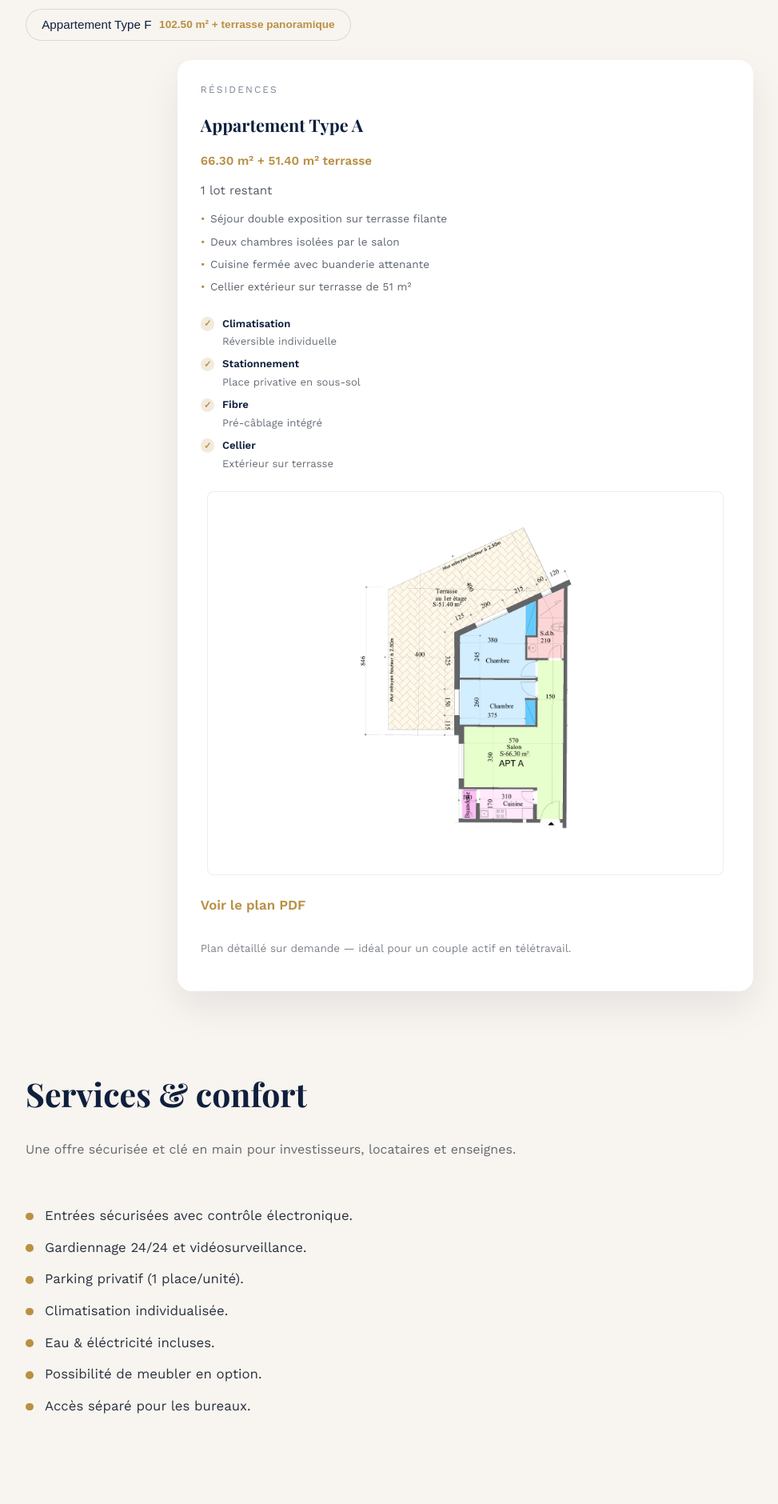
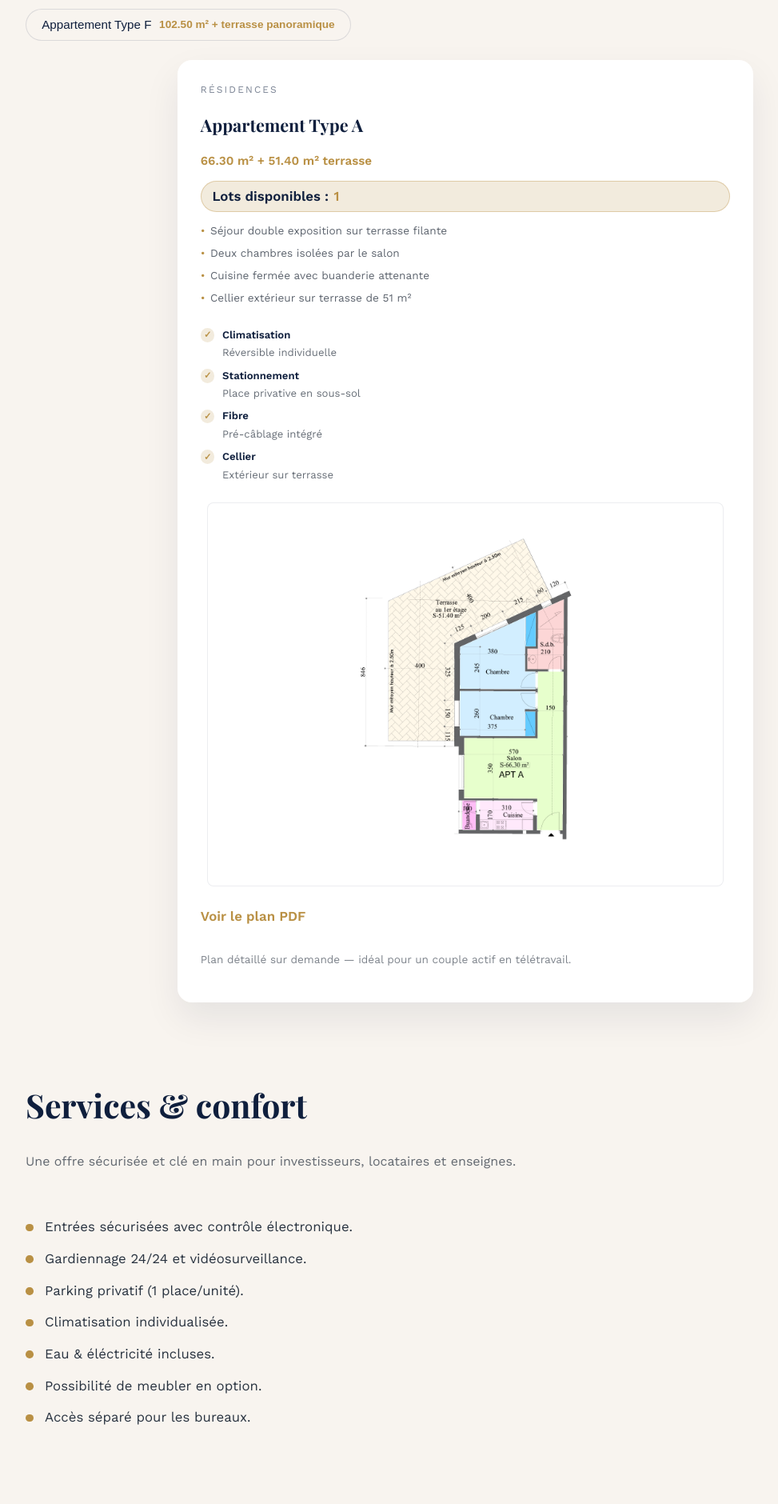
Before and after one commit to jipijipi/HKS, a Jekyll site: the page built from index.html, in a window 1280 px wide. Shown: the part 3009-4889 px from the top of the page at 80% size, without its empty margins (58-1031 px from the left). Built offline with Jekyll 4.4.1, drawn with Linux system fonts in a browser that asks for light colours.

Commit message:
Refactor availability display in plans.html and update styling in _site.scss for improved clarity and user experience

```diff
--- a/_includes/plans.html
+++ b/_includes/plans.html
@@ -76,7 +76,7 @@
               {% endif %}
               {% assign availability = unit.available | default: 1 %}
               {% assign availability = availability | plus: 0 %}
-              <span class="plan-card__metric plan-card__metric--availability">{{ availability }} {% if availability > 1 %}lots restants{% else %}lot restant{% endif %}</span>
+              <span class="plan-card__availability">Lots disponibles : <strong>{{ availability }}</strong></span>
               {% if unit.highlights %}
                 <ul class="plan-card__highlights">
                   {% for item in unit.highlights %}
--- a/_sass/_site.scss
+++ b/_sass/_site.scss
@@ -502,9 +502,21 @@ a {
   color: $accent;
 }
 
-.plan-card__metric--availability {
-  color: rgba(40, 50, 63, 0.8);
-  font-weight: 500;
+.plan-card__availability {
+  display: inline-flex;
+  align-items: center;
+  gap: 0.4rem;
+  background: rgba(185, 144, 68, 0.18);
+  color: $primary;
+  font-weight: 600;
+  padding: 0.3rem 0.85rem;
+  border-radius: 999px;
+  border: 1px solid rgba(185, 144, 68, 0.35);
+}
+
+.plan-card__availability strong {
+  font-weight: 700;
+  color: $accent;
 }
 
 .plan-card__highlights {
```
